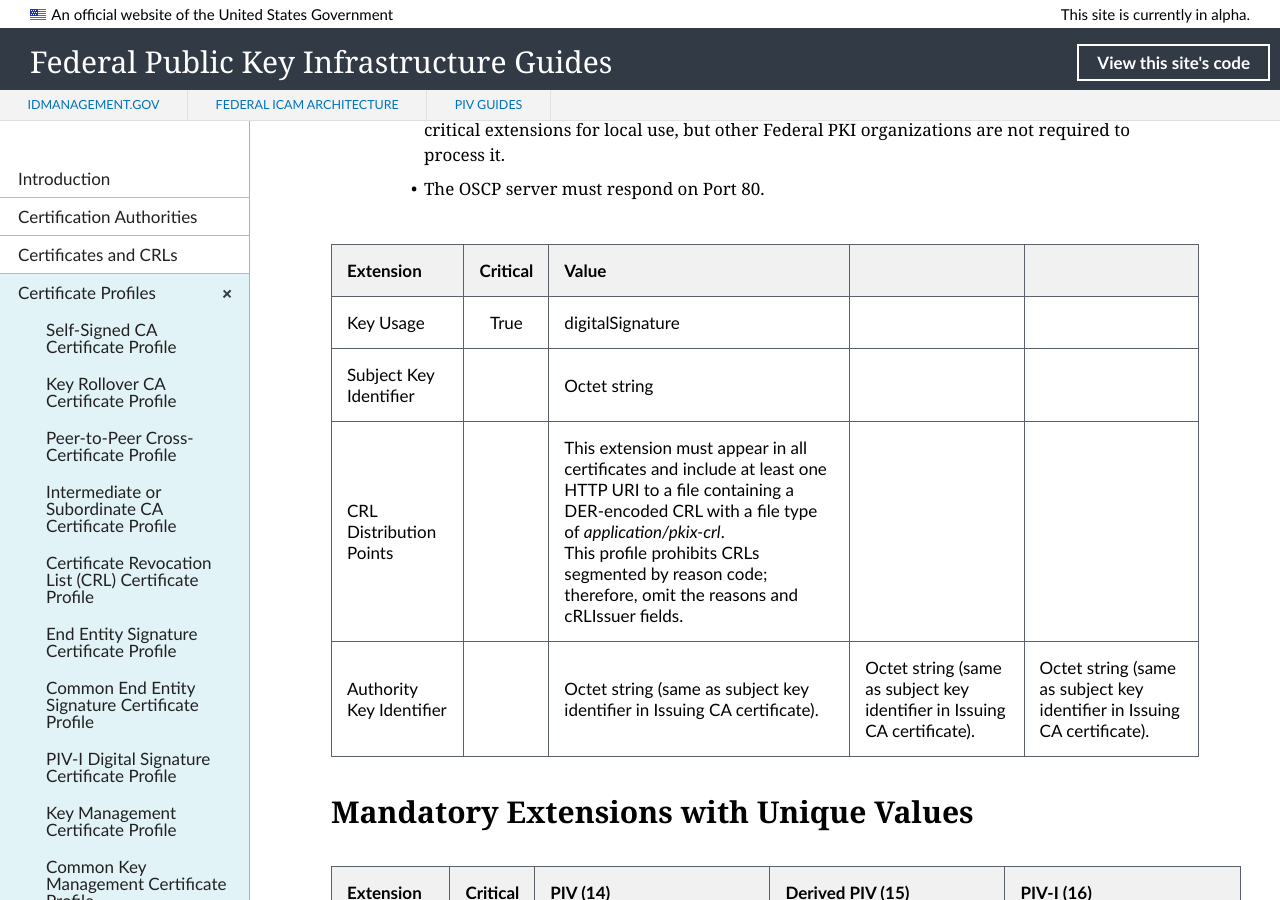
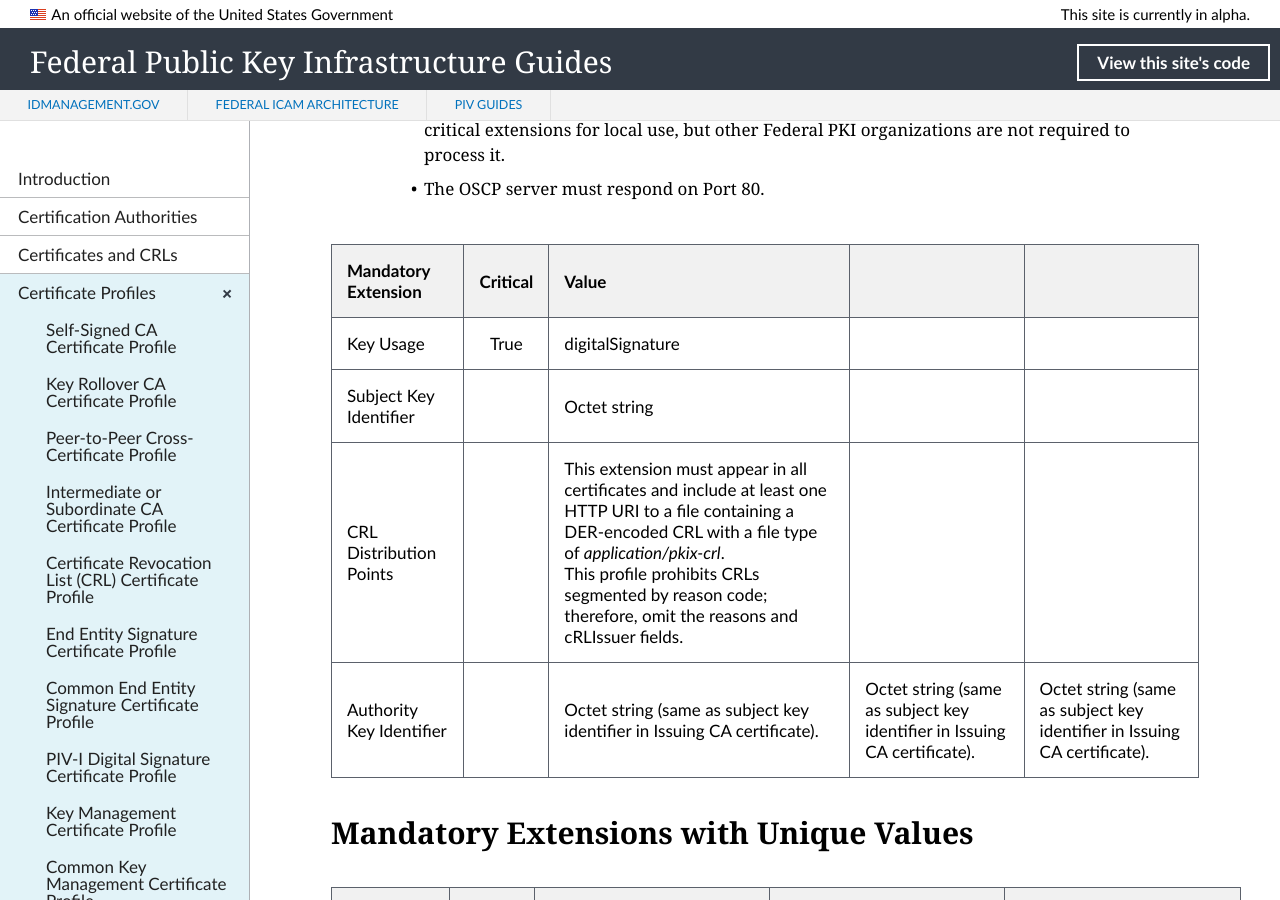
Before and after one commit to GSA/fpki-guides, a Jekyll site: the page built from _profiles/22_all_piv_auth_2.md, in a window 1280 px wide and 900 px high, scrolled down 2461 px. Built offline with Jekyll 4.4.1, drawn with Linux system fonts in a browser that asks for light colours; nearby versions of some CDN libraries; library files that are not in the unit come from our copies.

Commit message:
Update 22_all_piv_auth_2.md
Change column header

```diff
--- a/_profiles/22_all_piv_auth_2.md
+++ b/_profiles/22_all_piv_auth_2.md
@@ -20,6 +20,7 @@
 
 ## Updated Profile Extension Details
 <!--Have these extensions indeed been updated since the prevous 3 (superseded) worksheets? Unclear why this information should be upfront unless there is something new for the user (i.e., "What's New for This Version" or "What Has Changed"). Reason for the limited subset of extension details here should be explained/understood.-->
+
 ### PIV and Derived PIV Authentication
 
 * Conform to _Common Policy CP_.
@@ -59,7 +60,7 @@
 * Critical extensions that are NOT listed in the profile MUST NOT be included in certificates or CRLs issued under the _Common Policy CP_. Issuers may include information in non-critical extensions for local use, but other Federal PKI organizations are not required to process it.
 * The OSCP server must respond on Port 80.<!--Can this statement go into the profile somewhere?-->
 
-| **Extension** |  **Critical** | **Value** |
+| **Mandatory<br>Extension** |  **Critical** | **Value** |
 | :-------- | :-----: | :----- |
 | Key Usage  | True |  digitalSignature  |
 | Subject Key Identifier   |  | Octet string  |
```
